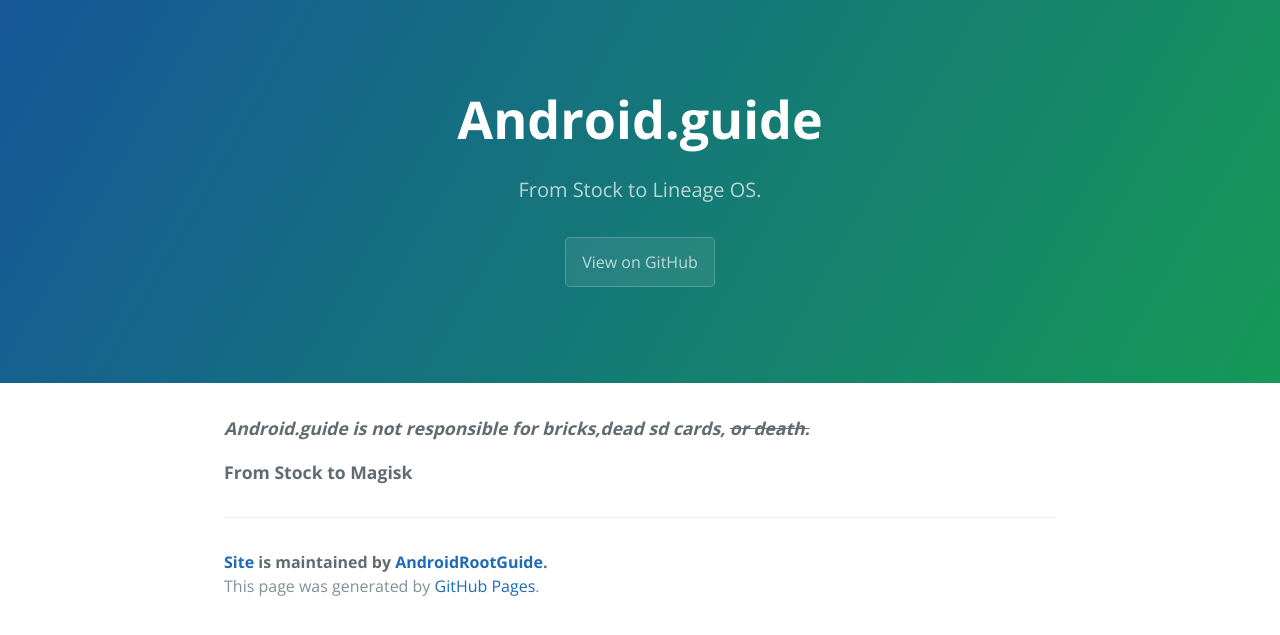
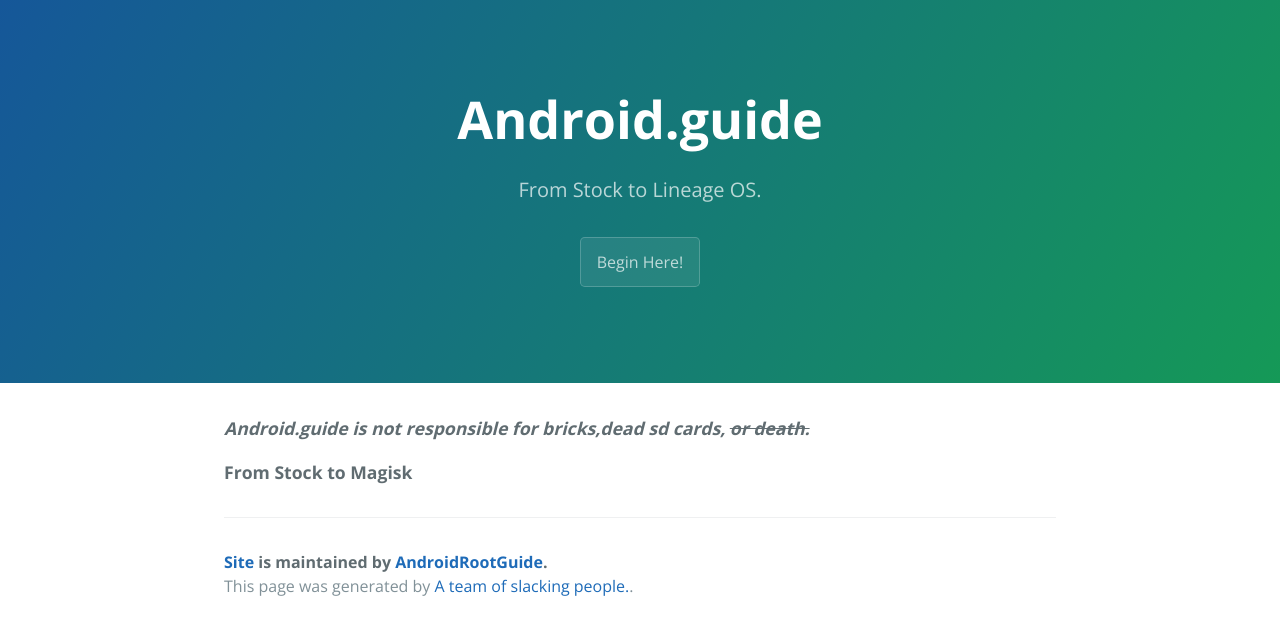
Before and after one commit to AndroidRootGuide/Site, a Jekyll site: the page built from index.md, in a window 1280 px wide. Shown: the top 635 px of the page. Built offline with Jekyll 4.4.1, drawn with Linux system fonts in a browser that asks for light colours; our own code applies the rules of GitHub Pages for plain Markdown files.

Commit message:
Update default.html

```diff
--- a/_layouts/default.html
+++ b/_layouts/default.html
@@ -14,7 +14,7 @@
       <h1 class="project-name">{{ site.title | default: site.github.repository_name }}</h1>
       <h2 class="project-tagline">{{ site.description | default: site.github.project_tagline }}</h2>
       {% if site.github.is_project_page %}
-        <a href="{{ site.github.repository_url }}" class="btn">View on GitHub</a>
+        <a href="{{ https://www.androidrootguide.github.io/GettingStarted }}" class="btn">Begin Here!</a>
       {% endif %}
       {% if site.show_downloads %}
         <a href="{{ site.github.zip_url }}" class="btn">Download .zip</a>
@@ -29,7 +29,7 @@
         {% if site.github.is_project_page %}
           <span class="site-footer-owner"><a href="{{ site.github.repository_url }}">{{ site.github.repository_name }}</a> is maintained by <a href="{{ site.github.owner_url }}">{{ site.github.owner_name }}</a>.</span>
         {% endif %}
-        <span class="site-footer-credits">This page was generated by <a href="https://pages.github.com">GitHub Pages</a>.</span>
+        <span class="site-footer-credits">This page was generated by <a href="https://pages.github.com">A team of slacking people.</a>.</span>
       </footer>
     </section>
 
```
